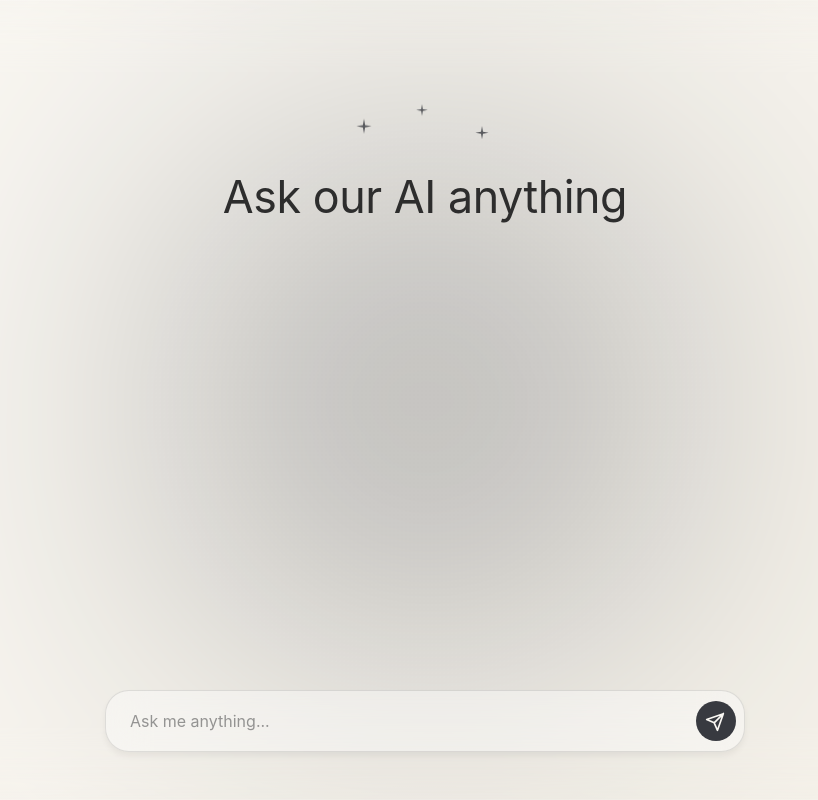
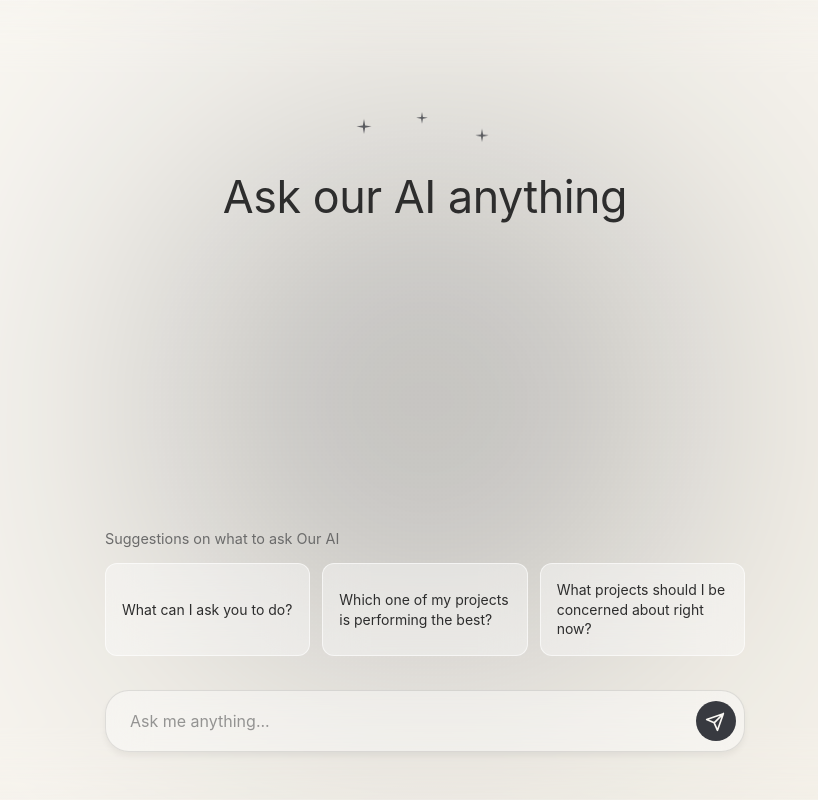
Before and after one commit to Hisoneq/YourAI, a React (Vite) app: page / in a window 1280 px wide. Shown: the whole page, without its empty margins (215-1033 px from the left). Built offline with nearby package versions, Linux system fonts and the light colour scheme.

Commit message:
add: quick prompts component

```diff
--- a/src/App.tsx
+++ b/src/App.tsx
@@ -1,11 +1,13 @@
 import GlassBackground from './components/GlassBackground';
 import ChatTitle from './components/ChatTitle';
 import Input from './components/Input';
+import QuickPrompts from './components/QuickPrompts';
 
 function App() {
   return (
     <GlassBackground>
       <ChatTitle />
+      <QuickPrompts />
       <Input />
     </GlassBackground>
   );
--- /dev/null
+++ b/src/components/QuickPrompts/QuickPrompts.module.css
@@ -0,0 +1,86 @@
+.container {
+  position: fixed;
+  bottom: 9rem;
+  left: 50%;
+  transform: translateX(-50%);
+  width: 50vw;
+  max-width: 700px;
+  min-width: 320px;
+  display: flex;
+  flex-direction: column;
+  gap: 1rem;
+  animation: fadeInUp 0.8s ease-out 0.2s backwards;
+}
+
+.title {
+  font-size: 0.9rem;
+  color: var(--color-secondary);
+  text-align: left;
+  margin: 0;
+  font-weight: 400;
+}
+
+.promptsGrid {
+  display: flex;
+  gap: 0.75rem;
+  width: 100%;
+}
+
+.promptCard {
+  flex: 1;
+  padding: 1rem;
+  background: var(--color-bg-glass);
+  backdrop-filter: blur(20px);
+  -webkit-backdrop-filter: blur(20px);
+  border: 1px solid rgba(255, 255, 255, 0.6);
+  border-radius: 12px;
+  font-size: 0.875rem;
+  color: var(--color-primary);
+  text-align: left;
+  cursor: pointer;
+  transition: all 0.3s ease;
+  font-family: inherit;
+  line-height: 1.4;
+}
+
+.promptCard:hover {
+  border-color: var(--color-accent);
+  transform: translateY(-2px);
+  box-shadow: 0 4px 12px rgba(0, 0, 0, 0.08);
+}
+
+.promptCard:active {
+  transform: translateY(0);
+}
+
+@keyframes fadeInUp {
+  from {
+    opacity: 0;
+    transform: translateX(-50%) translateY(20px);
+  }
+  to {
+    opacity: 1;
+    transform: translateX(-50%) translateY(0);
+  }
+}
+
+@media (max-width: 768px) {
+  .container {
+    width: calc(100vw - 2rem);
+    bottom: 8rem;
+  }
+
+  .promptsGrid {
+    flex-direction: column;
+    gap: 0.5rem;
+  }
+
+  .promptCard {
+    padding: 0.875rem;
+    font-size: 0.85rem;
+  }
+
+  .title {
+    font-size: 0.85rem;
+  }
+}
--- /dev/null
+++ b/src/components/QuickPrompts/QuickPrompts.tsx
@@ -0,0 +1,28 @@
+import styles from './QuickPrompts.module.css';
+
+const prompts = [
+  "What can I ask you to do?",
+  "Which one of my projects is performing the best?",
+  "What projects should I be concerned about right now?"
+];
+
+export default function QuickPrompts() {
+  return (
+    <div className={styles.container}>
+      <p className={styles.title}>
+        Suggestions on what to ask Our AI
+      </p>
+
+      <div className={styles.promptsGrid}>
+        {prompts.map((prompt, index) => (
+          <button
+            key={index}
+            className={styles.promptCard}
+          >
+            {prompt}
+          </button>
+        ))}
+      </div>
+    </div>
+  );
+}
--- /dev/null
+++ b/src/components/QuickPrompts/index.ts
@@ -0,0 +1 @@
+export { default } from './QuickPrompts';
```
